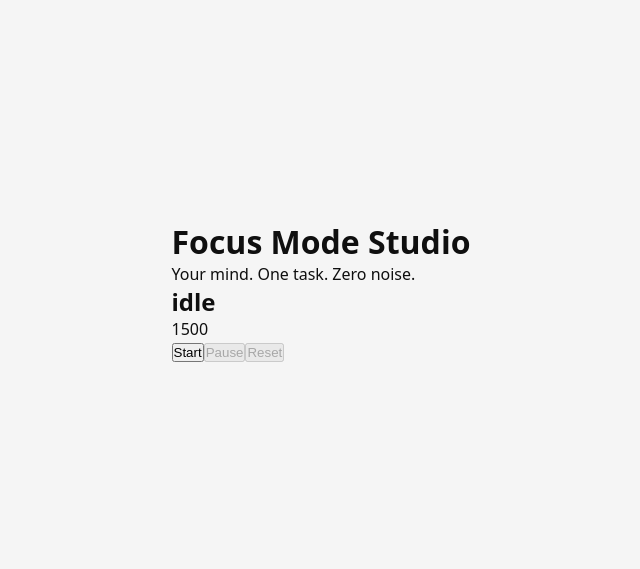
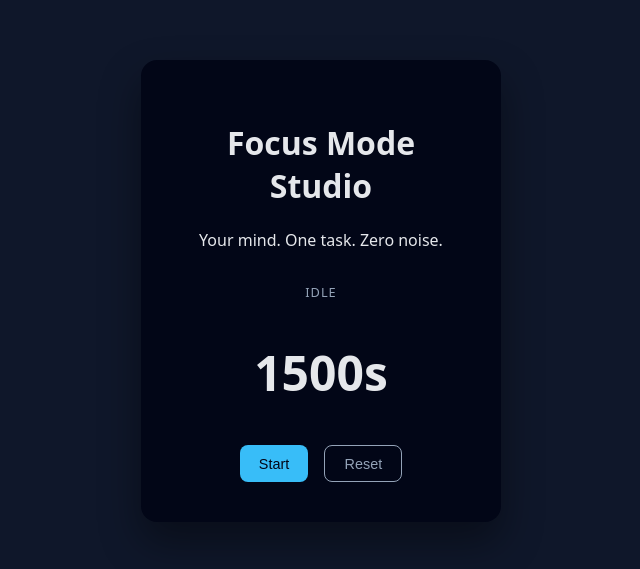
Before and after one commit to AADHITYA49-CSBS/focus-mode-studio, a React (Vite) app: page / in a window 1280 px wide. Shown: the part 109-678 px from the top of the page, without its empty margins (319-959 px from the left). Built offline with nearby package versions, Linux system fonts and the light colour scheme.

Commit message:
UI polish: dark theme, state-based visuals, focused controls UX

```diff
--- a/src/App.jsx
+++ b/src/App.jsx
@@ -48,7 +48,7 @@ function App() {
   }, [status, start, pause, reset]);
 
 return (
-    <div>
+  <div className="app">
     <Header />
     <TimerDisplay status={status} timeLeft={timeLeft} />
     <Controls
@@ -59,6 +59,7 @@ function App() {
     />
   </div>
 );
+
 }
 
 export default App;
--- a/src/components/Controls.jsx
+++ b/src/components/Controls.jsx
@@ -1,19 +1,15 @@
-function Controls({ status, onStart, onPause, onReset }) {
+export default function Controls({ status, onStart, onPause, onReset }) {
   return (
-    <div>
-      <button onClick={onStart} disabled={status === "running"}>
-        Start
-      </button>
+    <div className="controls">
+      {status !== "running" && (
+        <button className="primary" onClick={onStart}>Start</button>
+      )}
 
-      <button onClick={onPause} disabled={status !== "running"}>
-        Pause
-      </button>
+      {status === "running" && (
+        <button className="primary" onClick={onPause}>Pause</button>
+      )}
 
-      <button onClick={onReset} disabled={status === "idle"}>
-        Reset
-      </button>
+      <button className="secondary" onClick={onReset}>Reset</button>
     </div>
   );
 }
-
-export default Controls;
--- a/src/components/TimerDisplay.jsx
+++ b/src/components/TimerDisplay.jsx
@@ -1,10 +1,8 @@
-function TimerDisplay({ status, timeLeft }) {
+export default function TimerDisplay({ status, timeLeft }) {
   return (
-    <div>
-      <h2>{status}</h2>
-      <p>{timeLeft}</p>
+    <div className={`timer ${status}`}>
+      <p className="status">{status.toUpperCase()}</p>
+      <h2 className="time">{timeLeft}s</h2>
     </div>
   );
 }
-
-export default TimerDisplay;
--- a/src/index.css
+++ b/src/index.css
@@ -1,15 +1,86 @@
+:root {
+  --bg: #0f172a;
+  --card: #020617;
+  --text: #e5e7eb;
+  --muted: #94a3b8;
+  --accent: #38bdf8;
+  --danger: #ef4444;
+  --success: #22c55e;
+}
+
 * {
-  margin: 0;
-  padding: 0;
   box-sizing: border-box;
 }
 
 body {
-  font-family: system-ui, sans-serif;
-  background:  #f5f5f5;
-  color:     #0f0f0f;
-  min-height: 100vh;
+  margin: 0;
+  font-family: system-ui, -apple-system, BlinkMacSystemFont;
+  background: var(--bg);
+  color: var(--text);
   display: flex;
   justify-content: center;
   align-items: center;
+  min-height: 100vh;
 }
+
+.app {
+  background: var(--card);
+  padding: 2.5rem;
+  border-radius: 16px;
+  width: 360px;
+  box-shadow: 0 20px 40px rgba(0,0,0,0.4);
+  text-align: center;
+}
+
+.timer {
+  margin: 2rem 0;
+}
+
+.status {
+  font-size: 0.8rem;
+  color: var(--muted);
+  letter-spacing: 1px;
+}
+
+.time {
+  font-size: 3rem;
+  font-weight: 600;
+}
+
+/* State-based UI */
+.timer.running .time {
+  color: var(--success);
+}
+
+.timer.paused .time {
+  color: var(--accent);
+}
+
+.timer.idle .time {
+  color: var(--text);
+}
+
+.controls {
+  display: flex;
+  gap: 1rem;
+  justify-content: center;
+}
+
+button {
+  border: none;
+  padding: 0.6rem 1.2rem;
+  border-radius: 8px;
+  cursor: pointer;
+  font-size: 0.9rem;
+}
+
+.primary {
+  background: var(--accent);
+  color: #020617;
+}
+
+.secondary {
+  background: transparent;
+  color: var(--muted);
+  border: 1px solid var(--muted);
+}
```
Lines whose indentation alone changed are shown as unchanged.
